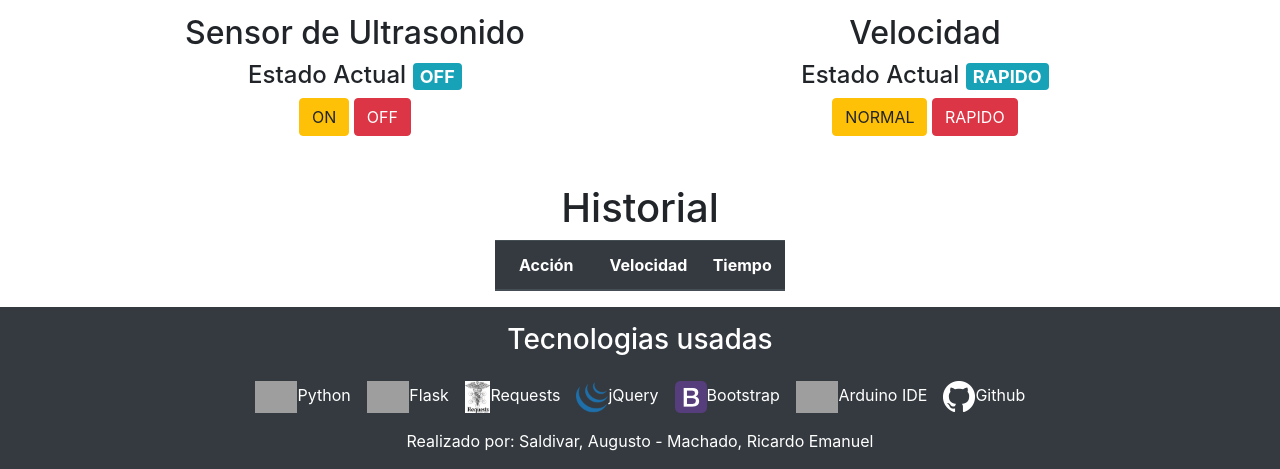
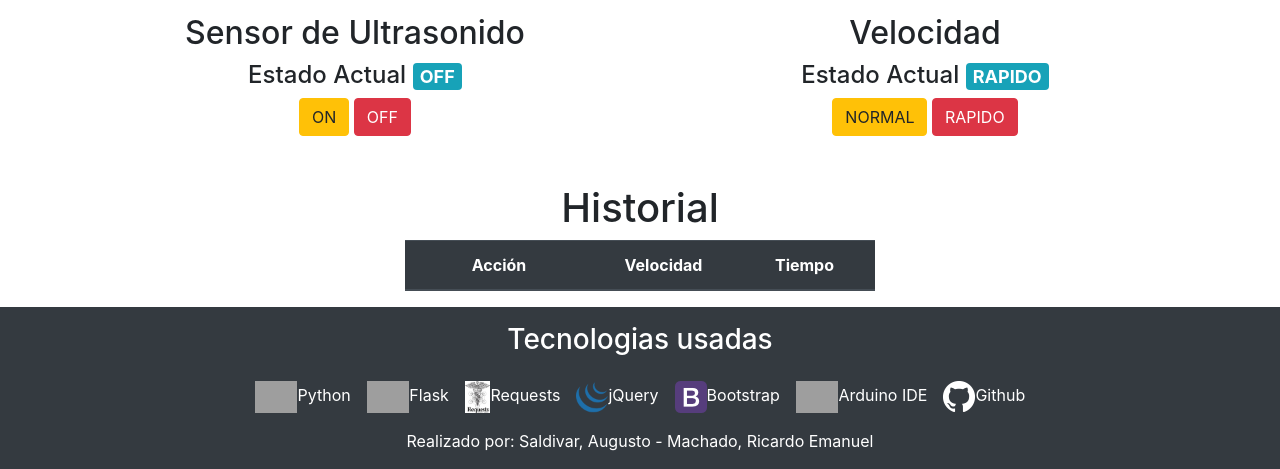
Before and after one commit to AugustoSB/TdPII-Grupo8, a Flask app: page / in a window 1280 px wide. Shown: the part 624-1093 px from the top of the page. Run offline with Flask 2, Linux system fonts and the light colour scheme; lists and menus that the app fills with data are empty; some libraries are stand-ins or nearby versions; grey boxes are pictures that could not be loaded.

Commit message:
arregla pag en pantallas chicas, corrige rutina love

```diff
--- a/servidor/templates/pag.html
+++ b/servidor/templates/pag.html
@@ -131,7 +131,7 @@
 	</div>
 
 
-<div class="container mt-5 w-25">
+<div class="container mt-5 w-25" style="min-width:500px;">
 	<h1 class="text-center">Historial</h1>
 <table class="table table-light">
   <thead class="thead-dark text-center">
```
Also changed, not shown: 1 other file.
